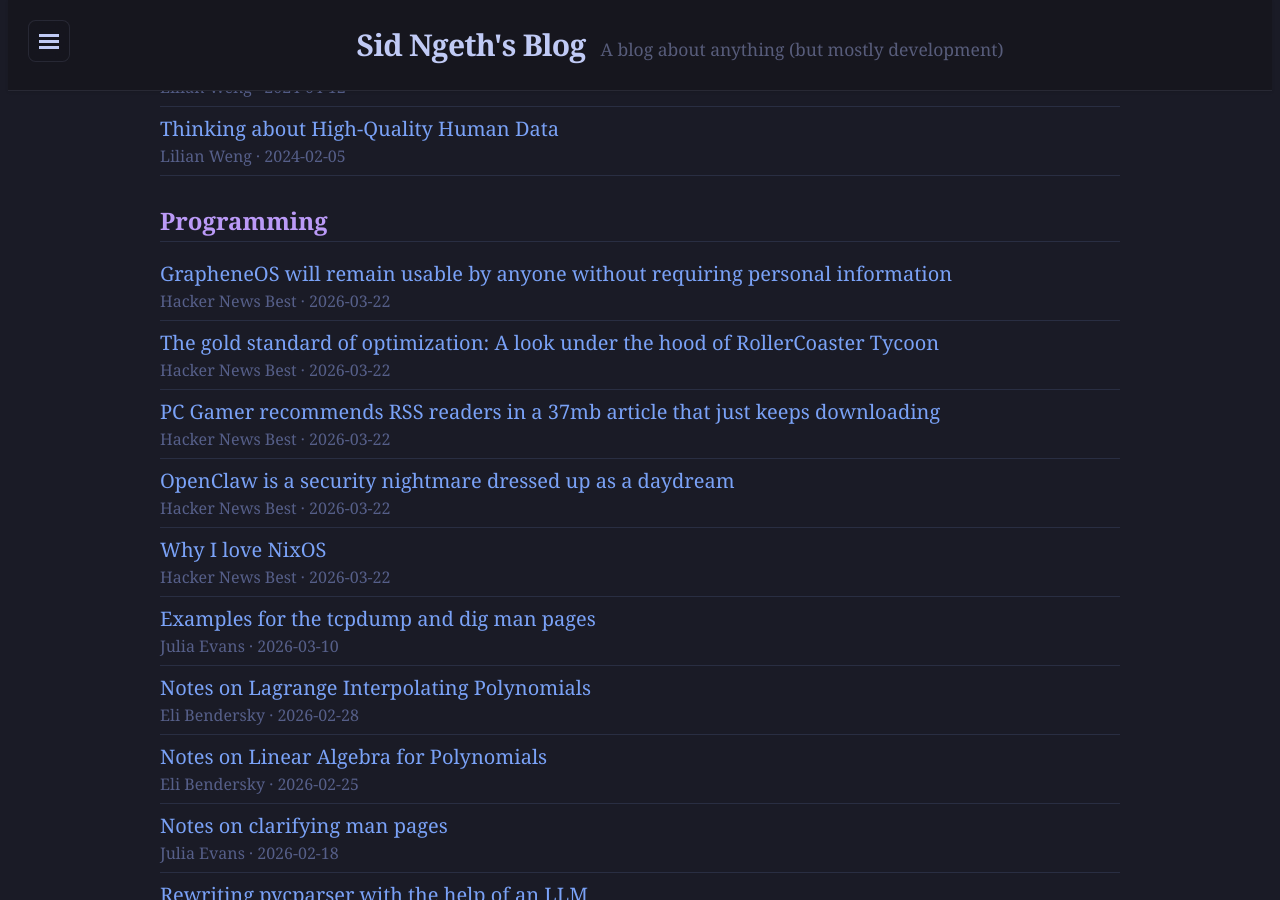
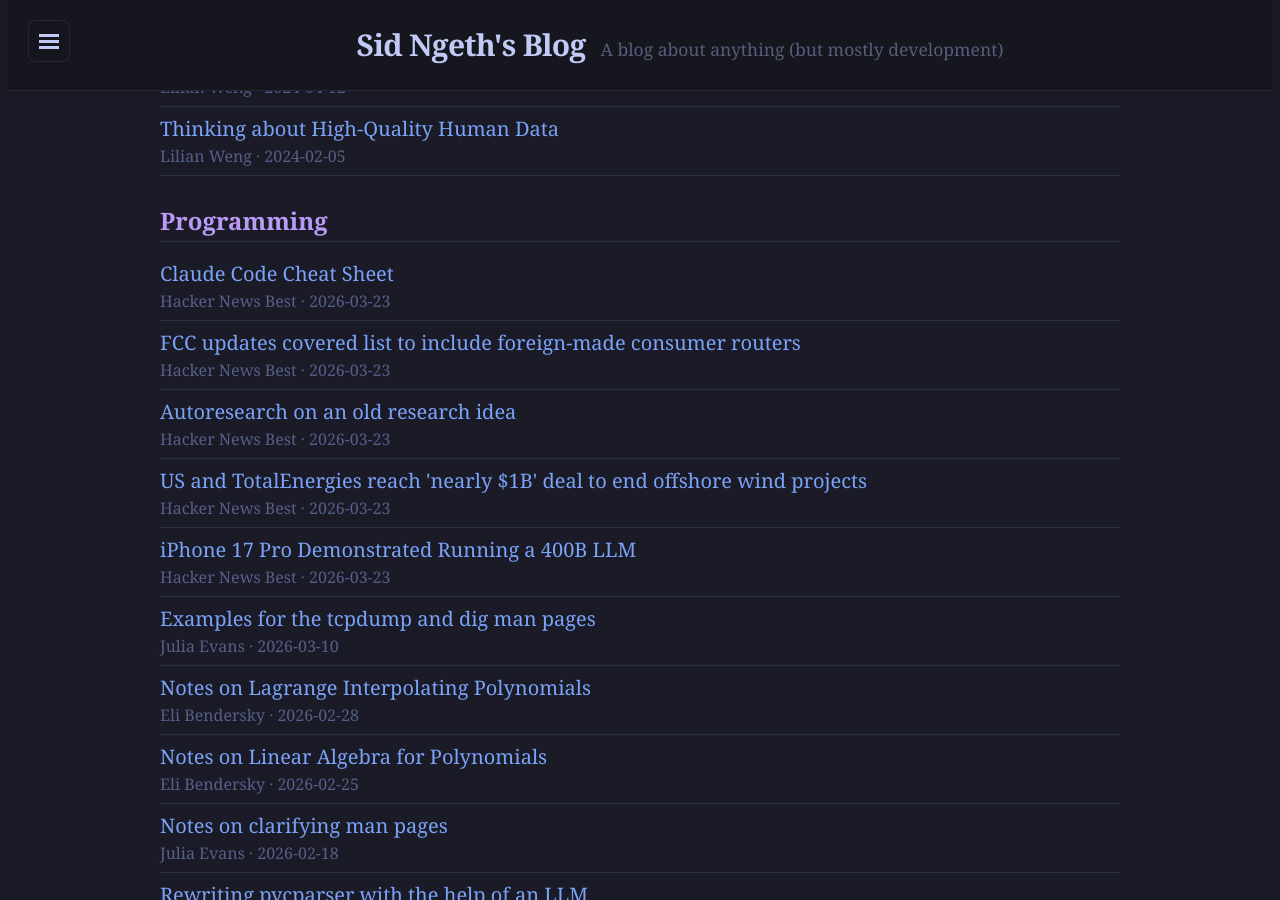
Before and after one commit to sngeth/sngeth.github.io, a Jekyll site: the page built from reading.md, in a window 1280 px wide and 900 px high, scrolled down 1181 px. Built offline with Jekyll 4.4.1, drawn with Linux system fonts in a browser that asks for light colours; comment, search, counter and statistics services are not loaded; some of the changed text lies outside the part shown.

Commit message:
Update reading list from RSS feeds

```diff
--- a/_data/reading_list.yml
+++ b/_data/reading_list.yml
@@ -1,58 +1,73 @@
+- title: Streaming experts
+  url: "https://simonwillison.net/2026/Mar/24/streaming-experts/#atom-everything"
+  date: 2026-03-24
+  source: Simon Willison
+  category: ai
+- title: Quoting Neurotica
+  url: "https://simonwillison.net/2026/Mar/23/neurotica/#atom-everything"
+  date: 2026-03-23
+  source: Simon Willison
+  category: ai
+- title: datasette-files 0.1a2
+  url: "https://simonwillison.net/2026/Mar/23/datasette-files/#atom-everything"
+  date: 2026-03-23
+  source: Simon Willison
+  category: ai
+- title: Quoting David Abram
+  url: "https://simonwillison.net/2026/Mar/23/david-abram/#atom-everything"
+  date: 2026-03-23
+  source: Simon Willison
+  category: ai
 - title: Beats now have notes
   url: "https://simonwillison.net/2026/Mar/23/beats-now-have-notes/#atom-everything"
   date: 2026-03-23
   source: Simon Willison
   category: ai
-- title: Starlette 1.0 skill
-  url: "https://simonwillison.net/2026/Mar/23/starlette-1-skill/#atom-everything"
+- title: Claude Code Cheat Sheet
+  url: "https://cc.storyfox.cz"
   date: 2026-03-23
-  source: Simon Willison
-  category: ai
+  source: Hacker News Best
+  category: programming
+- title: FCC updates covered list to include foreign-made consumer routers
+  url: "https://www.fcc.gov/document/fcc-updates-covered-list-include-foreign-made-consumer-routers"
+  date: 2026-03-23
+  source: Hacker News Best
+  category: programming
+- title: Autoresearch on an old research idea
+  url: "https://ykumar.me/blog/eclip-autoresearch/"
+  date: 2026-03-23
+  source: Hacker News Best
+  category: programming
+- title: "US and TotalEnergies reach 'nearly $1B' deal to end offshore wind projects"
+  url: "https://www.lemonde.fr/en/international/article/2026/03/23/us-and-totalenergies-reach-nearly-1-billion-deal-to-end-offshore-wind-projects_6751739_4.html"
+  date: 2026-03-23
+  source: Hacker News Best
+  category: programming
+- title: iPhone 17 Pro Demonstrated Running a 400B LLM
+  url: "https://twitter.com/anemll/status/2035901335984611412"
+  date: 2026-03-23
+  source: Hacker News Best
+  category: programming
+- title: The city that wasted nothing
+  url: "https://aeon.co/videos/the-extraordinary-efficiency-of-japans-edo-economy?utm_source=rss-feed"
+  date: 2026-03-23
+  source: Aeon
+  category: philosophy
+- title: An African philosophy
+  url: "https://aeon.co/essays/how-lansana-keita-reinvigorated-african-philosophy?utm_source=rss-feed"
+  date: 2026-03-23
+  source: Aeon
+  category: philosophy
+- title: "Something Deeper Than Hope: Terry Tempest Williams on Our Stays Against Despair"
+  url: "https://www.themarginalian.org/2026/03/23/glorians/"
+  date: 2026-03-23
+  source: The Marginalian
+  category: philosophy
 - title: "Life, Loss, and the Wisdom of Rivers"
   url: "https://www.themarginalian.org/2026/03/22/olivia-laing-to-the-river/"
   date: 2026-03-23
   source: The Marginalian
   category: philosophy
-- title: Experimenting with Starlette 1.0 with Claude skills
-  url: "https://simonwillison.net/2026/Mar/22/starlette/#atom-everything"
-  date: 2026-03-22
-  source: Simon Willison
-  category: ai
-- title: PCGamer Article Performance Audit
-  url: "https://simonwillison.net/2026/Mar/22/pcgamer-audit/#atom-everything"
-  date: 2026-03-22
-  source: Simon Willison
-  category: ai
-- title: JavaScript Sandboxing Research
-  url: "https://simonwillison.net/2026/Mar/22/javascript-sandboxing-research/#atom-everything"
-  date: 2026-03-22
-  source: Simon Willison
-  category: ai
-- title: GrapheneOS will remain usable by anyone without requiring personal information
-  url: "https://grapheneos.social/@GrapheneOS/116261301913660830"
-  date: 2026-03-22
-  source: Hacker News Best
-  category: programming
-- title: "The gold standard of optimization: A look under the hood of RollerCoaster Tycoon"
-  url: "https://larstofus.com/2026/03/22/the-gold-standard-of-optimization-a-look-under-the-hood-of-rollercoaster-tycoon/"
-  date: 2026-03-22
-  source: Hacker News Best
-  category: programming
-- title: PC Gamer recommends RSS readers in a 37mb article that just keeps downloading
-  url: "https://stuartbreckenridge.net/2026-03-19-pc-gamer-recommends-rss-readers-in-a-37mb-article/"
-  date: 2026-03-22
-  source: Hacker News Best
-  category: programming
-- title: OpenClaw is a security nightmare dressed up as a daydream
-  url: "https://composio.dev/content/openclaw-security-and-vulnerabilities"
-  date: 2026-03-22
-  source: Hacker News Best
-  category: programming
-- title: Why I love NixOS
-  url: "https://www.birkey.co/2026-03-22-why-i-love-nixos.html"
-  date: 2026-03-22
-  source: Hacker News Best
-  category: programming
 - title: "The Music of Trees: Improvisation, Iteration, and the Science of Immortality"
   url: "https://www.themarginalian.org/2026/03/22/old-growth-orion/"
   date: 2026-03-22
@@ -65,11 +80,6 @@
   category: philosophy
 - title: "The Art of Solitude: Buddhist Scholar and Teacher Stephen Batchelor on Contemplative Practice and Creativity"
   url: "https://www.themarginalian.org/2026/03/21/the-art-of-solitude-stephen-batchelor/"
-  date: 2026-03-21
-  source: The Marginalian
-  category: philosophy
-- title: "This Is a Poem That Heals Fish: An Almost Unbearably Wonderful Picture-Book About How Poetry Works Its Magic"
-  url: "https://www.themarginalian.org/2026/03/21/this-is-a-poem-that-heals-fish/"
   date: 2026-03-21
   source: The Marginalian
   category: philosophy
@@ -86,16 +96,6 @@
 - title: Geist in the machine
   url: "https://aeon.co/essays/if-we-hope-to-build-artificial-souls-where-should-we-start?utm_source=rss-feed"
   date: 2026-03-19
-  source: Aeon
-  category: philosophy
-- title: Izembek
-  url: "https://aeon.co/videos/could-one-road-forever-change-this-remote-alaskan-refuge?utm_source=rss-feed"
-  date: 2026-03-18
-  source: Aeon
-  category: philosophy
-- title: Abandoning ourselves
-  url: "https://aeon.co/essays/why-do-some-regrets-fade-while-others-persist-and-grow?utm_source=rss-feed"
-  date: 2026-03-17
   source: Aeon
   category: philosophy
 - title: Examples for the tcpdump and dig man pages
```
